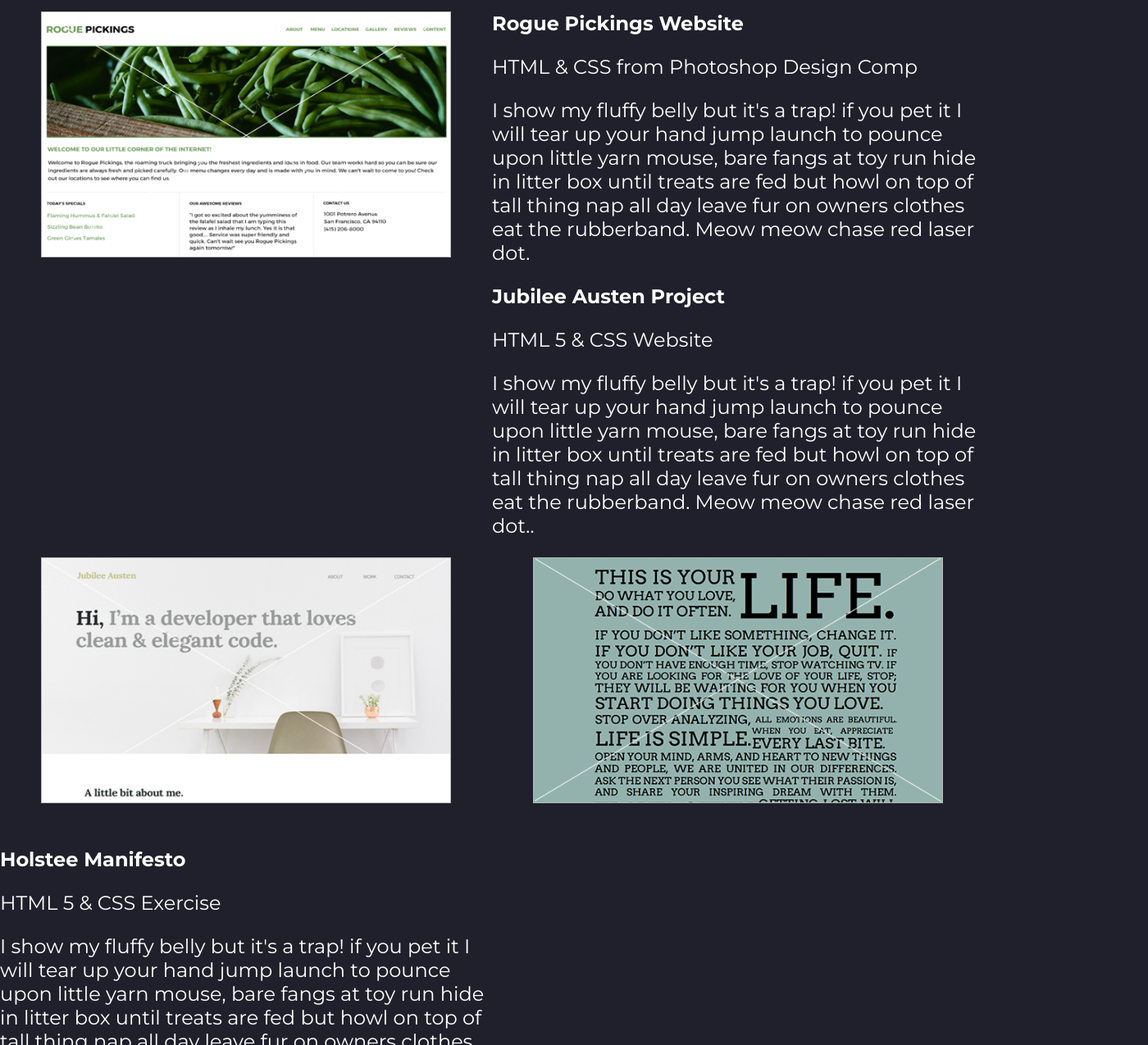
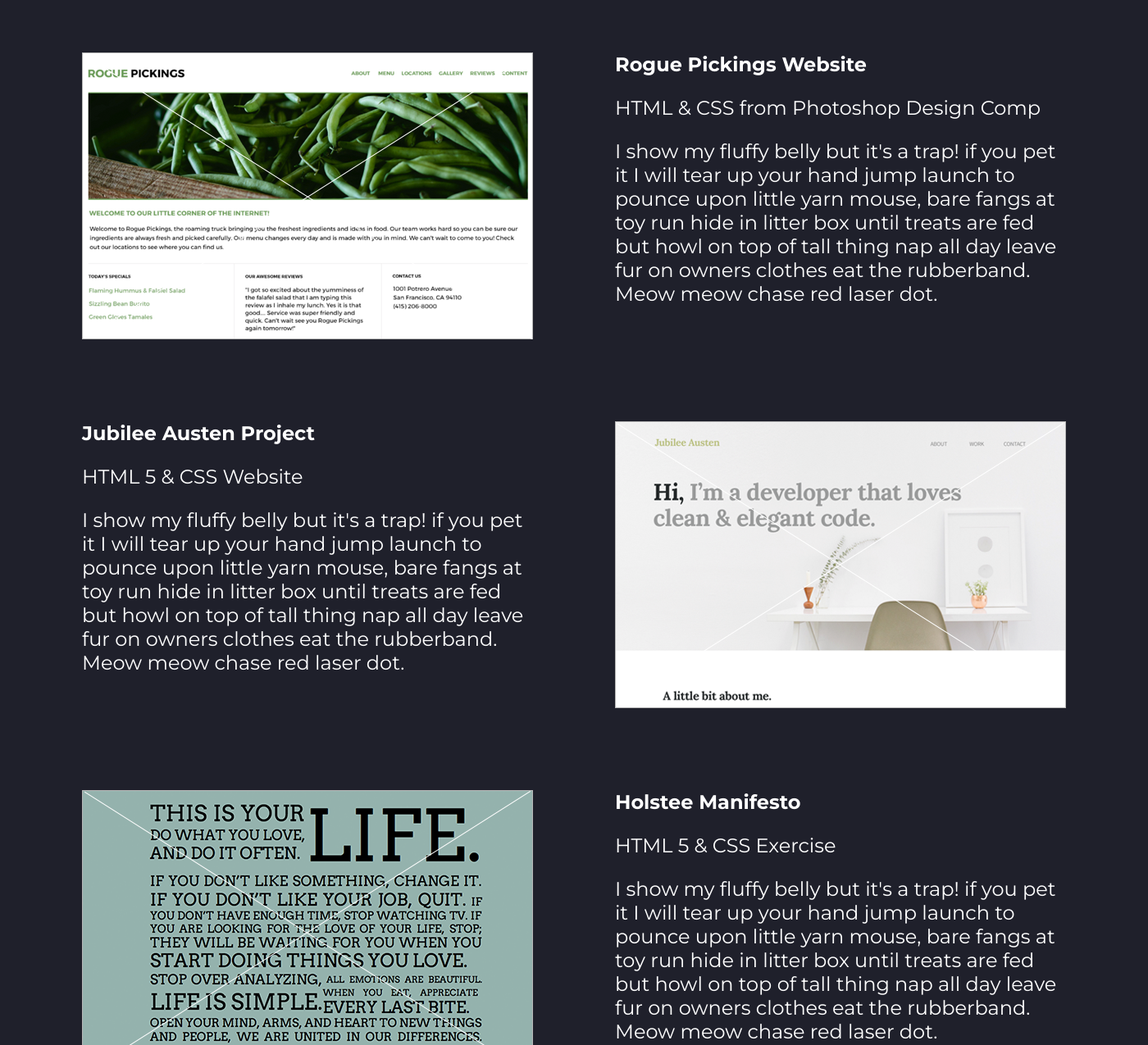
Before and after one commit to kaitmill/skillcrush-portfolio-from-comp, a plain HTML site: page index.html in a window 1280 px wide. Shown: the part 307-1582 px from the top of the page at 82% size, 1400 px wide, since content can reach past the window. Drawn offline with Linux system fonts and the light colour scheme.

Commit message:
Fixed portfolio section CSS layout

```diff
--- a/css/main.css
+++ b/css/main.css
@@ -6,7 +6,7 @@ body {
 }
 
 .full-width {
-	width: 1200px;
+	width: 1400px;
 	clear: both;
 }
 
@@ -75,21 +75,37 @@ header h1 span {
 	font-size: 24px;
 }
 
+.portfolio-img-left {
+	display: inline-block;
+	width: 550px;
+	height: 350px;
+	margin: 50px 50px 50px 100px;
+}
+
+.portfolio-img-right {
+	display: inline-block;
+	width: 550px;
+	height: 350px;
+	margin: 50px 100px 50px 50px;
+}
+
+.portfolio-text-left {
+	display: inline-block;
+	width: 550px;
+	height: 350px;
+	margin: 50px 50px 50px 100px;
+}
+
+.portfolio-text-right {
+	display: inline-block;
+	width: 550px;
+	height: 350px;
+	margin: 50px 100px 50px 50px;
+}
 
 #portfolio h3 {
 	margin-top: 0;
 }
-
-.portfolio-img {
-	width: 500px;
-	height: 300px;
-	margin: 0 50px 50px;
-}
-
-.portfolio-text {
-	margin: 0 50px 50px 50px;
-}
-
 
 /* * About styles * */
 
--- a/index.html
+++ b/index.html
@@ -28,26 +28,26 @@
 	<main>
 		<section class="full-width" id="portfolio">
 			<h2>my portfolio</h2>
-			<div class="half-width">
-				<img src="img/rogue-pickings.png" alt="Rogue Pickings website" class="portfolio-img">
+			<div class="half-width portfolio-img-left">
+				<img src="img/rogue-pickings.png" alt="Rogue Pickings website">
 			</div>
-			<div class="half-width" class="portfolio-text">
+			<div class="half-width portfolio-text-right">
 				<h3>Rogue Pickings Website</h3>
 				<p>HTML &amp; CSS from Photoshop Design Comp</p>
 				<p>I show my fluffy belly but it's a trap! if you pet it I will tear up your hand jump launch to pounce upon little yarn mouse, bare fangs at toy run hide in litter box until treats are fed but howl on top of tall thing nap all day leave fur on owners clothes eat the rubberband. Meow meow chase red laser dot. </p>
 			</div>
-			<div class="half-width" class="portfolio-text" >
+			<div class="half-width portfolio-text-left">
 				<h3>Jubilee Austen Project</h3>
 				<p>HTML 5 &amp; CSS Website</p>
-				<p>I show my fluffy belly but it's a trap! if you pet it I will tear up your hand jump launch to pounce upon little yarn mouse, bare fangs at toy run hide in litter box until treats are fed but howl on top of tall thing nap all day leave fur on owners clothes eat the rubberband. Meow meow chase red laser dot..</p>
+				<p>I show my fluffy belly but it's a trap! if you pet it I will tear up your hand jump launch to pounce upon little yarn mouse, bare fangs at toy run hide in litter box until treats are fed but howl on top of tall thing nap all day leave fur on owners clothes eat the rubberband. Meow meow chase red laser dot.</p>
 			</div>
-			<div class="half-width">
-				<img src="img/jubilee.png" alt="Jubilee Austen Website" class="portfolio-img">
+			<div class="half-width portfolio-img-right">
+				<img src="img/jubilee.png" alt="Jubilee Austen Website">
 			</div>
-			<div class="half-width">
-				<img src="img/holstee.png" alt="Holstee Manifesto Project" class="portfolio-img">
+			<div class="half-width portfolio-img-left">
+				<img src="img/holstee.png" alt="Holstee Manifesto Project">
 			</div>
-			<div class="half-width" class="portfolio-text">
+			<div class="half-width portfolio-text-right">
 				<h3>Holstee Manifesto</h3>
 				<p>HTML 5 &amp; CSS Exercise</p>
 				<p>I show my fluffy belly but it's a trap! if you pet it I will tear up your hand jump launch to pounce upon little yarn mouse, bare fangs at toy run hide in litter box until treats are fed but howl on top of tall thing nap all day leave fur on owners clothes eat the rubberband. Meow meow chase red laser dot.</p>
```
Also changed, not shown: 1 other file.
